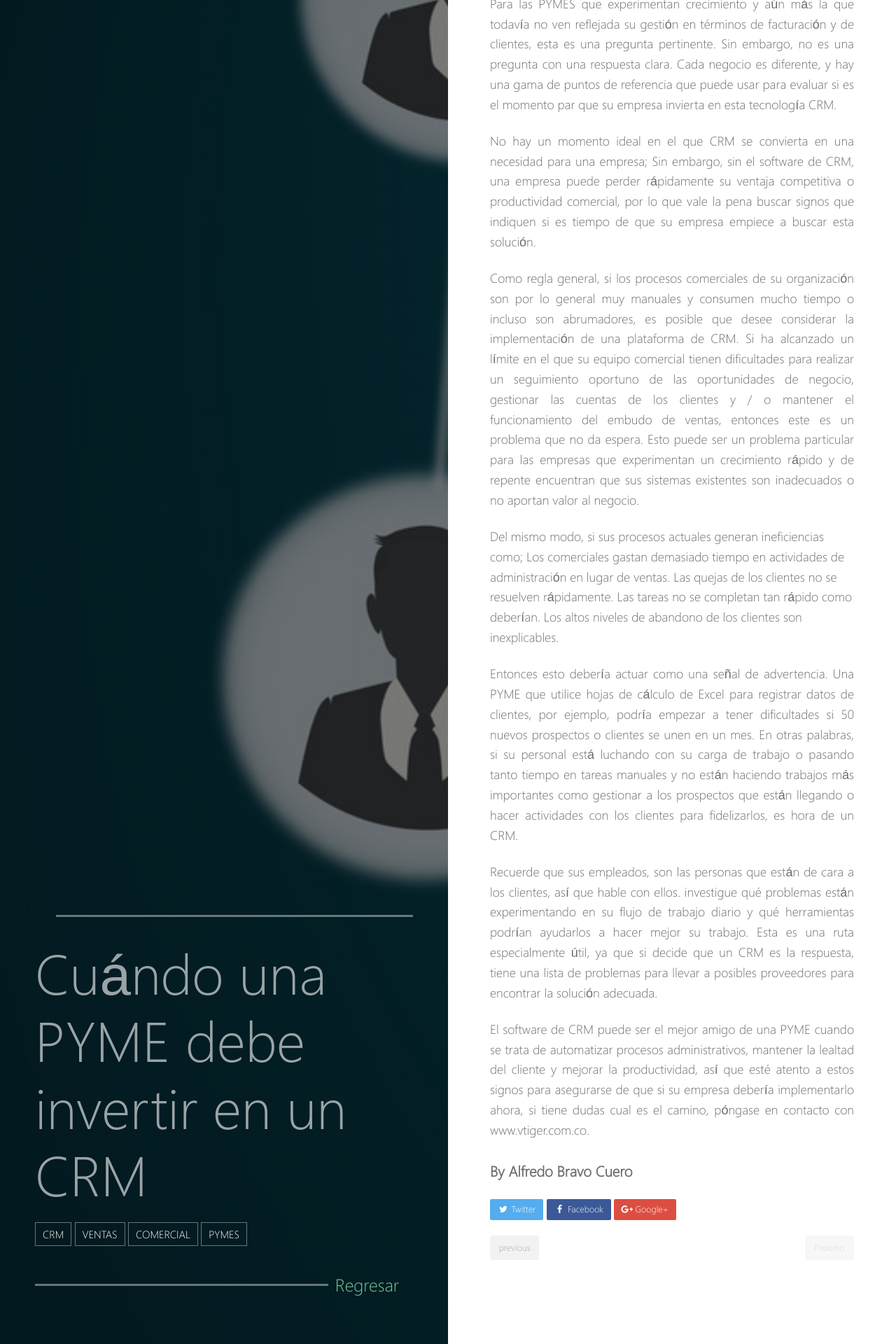
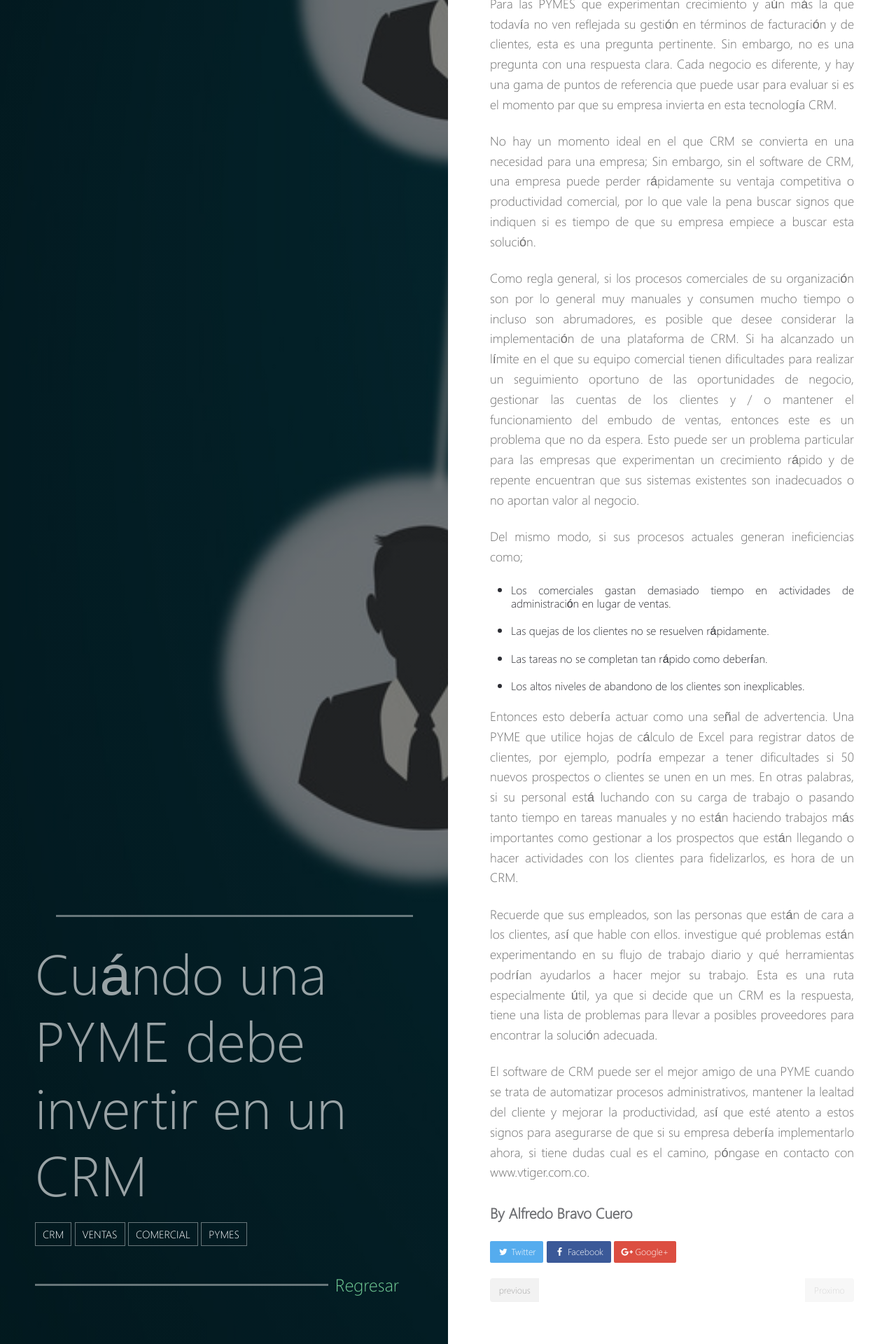
Before and after one commit to abracu/abracu.github.io, a Jekyll site: the page built from _posts/2018-01-06-cuando-las-pymes-deberia-pensar-en-implementar-un-crm.md, in a window 1280 px wide. Shown: the part 696-2616 px from the top of the page at 70% size. Built offline with Jekyll 4.4.1, drawn with Linux system fonts in a browser that asks for light colours; comment, search, counter and statistics services are not loaded.

Commit message:
agregando el post - cuando una pyme debe invertir en un crm

```diff
--- a/_posts/2018-01-06-cuando-las-pymes-deberia-pensar-en-implementar-un-crm.md
+++ b/_posts/2018-01-06-cuando-las-pymes-deberia-pensar-en-implementar-un-crm.md
@@ -26,10 +26,13 @@ Como regla general, si los procesos comerciales  de su organización son por lo
 {: style="text-align: justify;"}
 
 Del mismo modo, si sus procesos actuales generan ineficiencias como;
-Los comerciales gastan demasiado tiempo en actividades de administración en lugar de ventas.
-Las quejas de los clientes no se resuelven rápidamente.
-Las tareas no se completan tan rápido como deberían.
-Los altos niveles de abandono de los clientes son inexplicables.
+{: style="text-align: justify;"}
+
+* Los comerciales gastan demasiado tiempo en actividades de administración en lugar de ventas.
+* Las quejas de los clientes no se resuelven rápidamente.
+* Las tareas no se completan tan rápido como deberían.
+* Los altos niveles de abandono de los clientes son inexplicables.
+{: style="text-align: justify;"}
 
 Entonces esto debería actuar como una señal de advertencia. Una PYME que utilice hojas de cálculo de Excel para registrar datos de clientes, por ejemplo, podría empezar a tener dificultades si 50 nuevos prospectos o clientes se unen en un mes. En otras palabras, si su personal está luchando con su carga de trabajo o pasando tanto tiempo en tareas manuales y no están haciendo trabajos más importantes como gestionar a los prospectos que están llegando o hacer actividades con los clientes para fidelizarlos, es hora de un CRM.
 {: style="text-align: justify;"}
```
